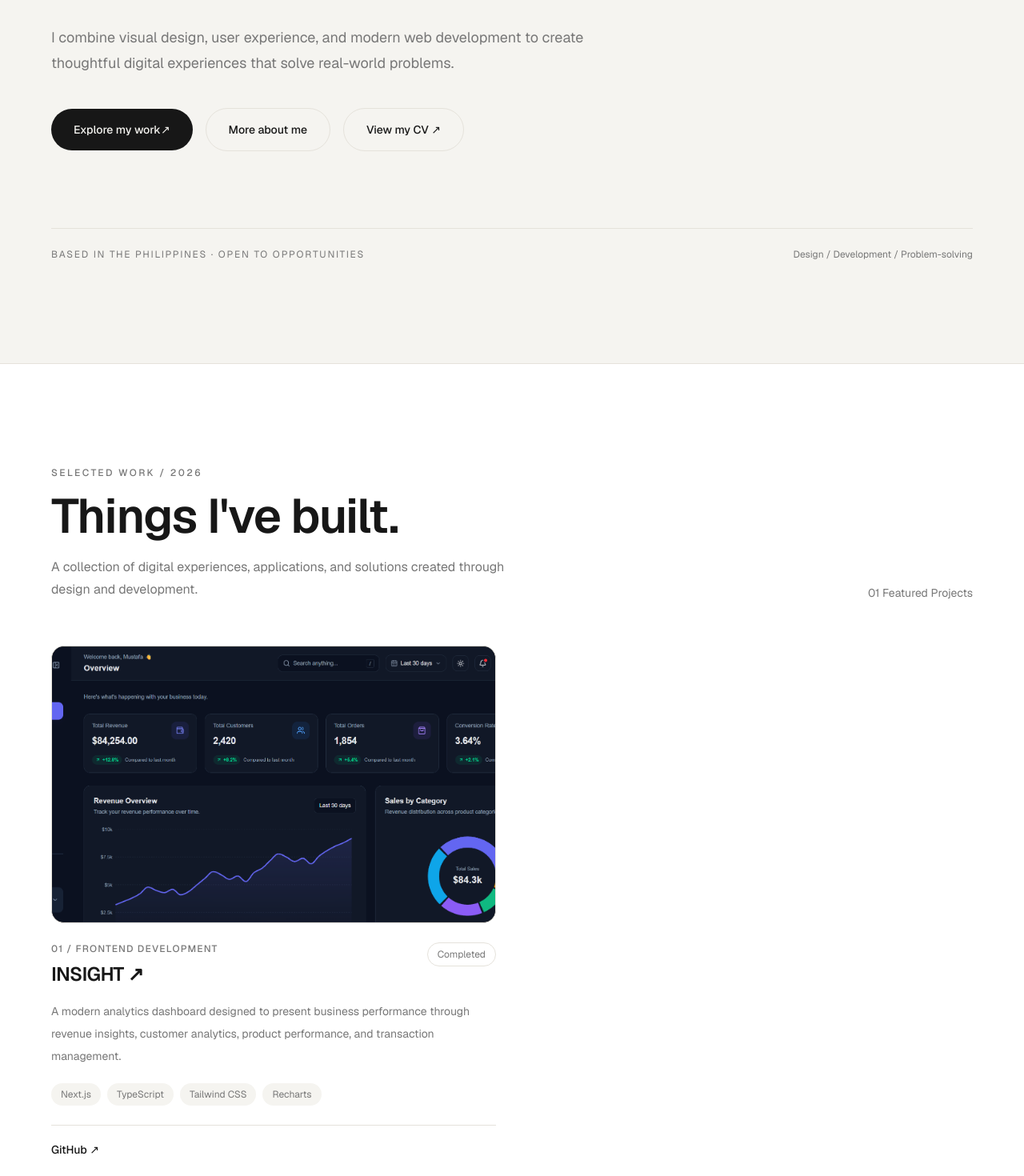
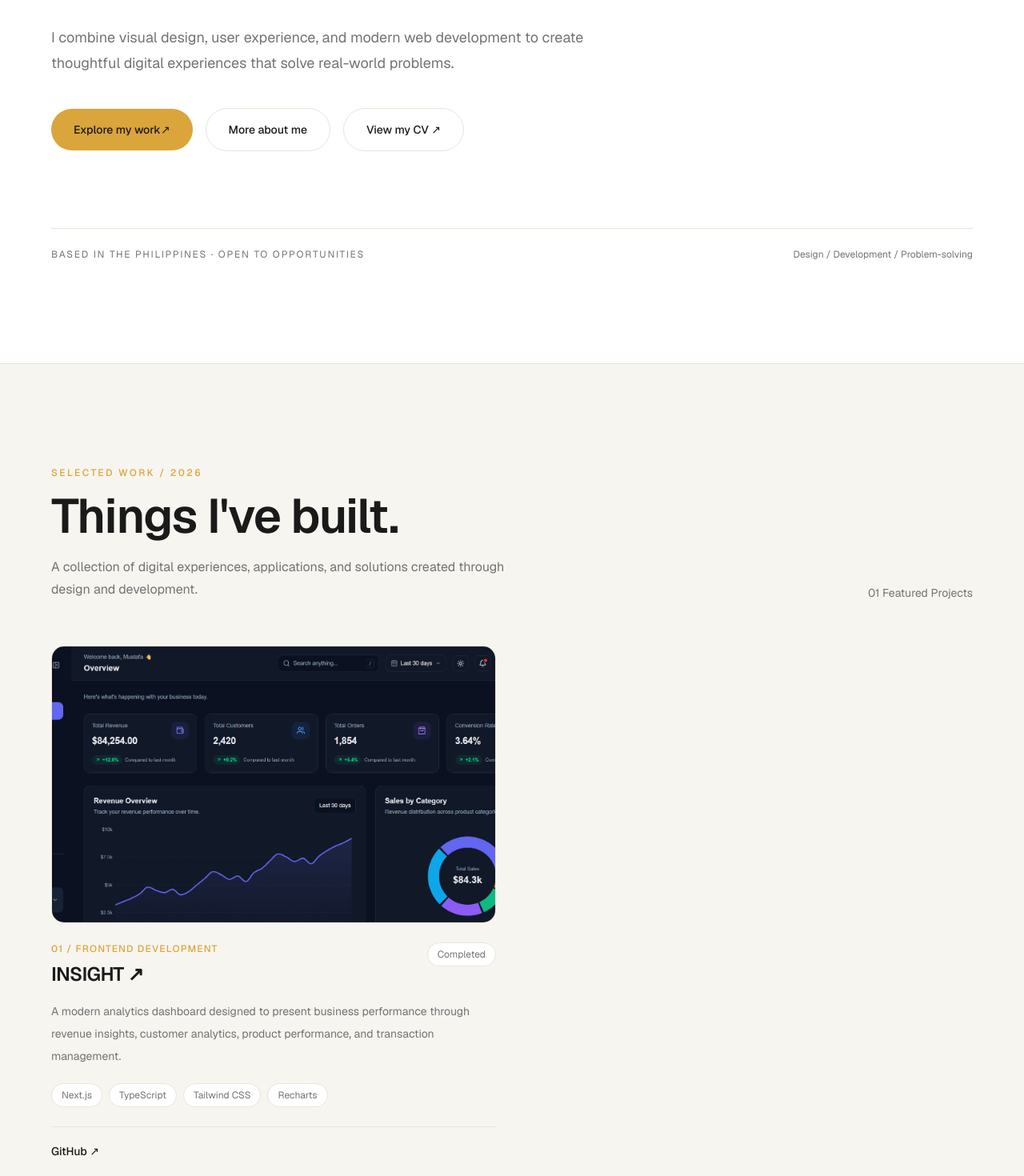
Before and after one commit to bongalonmuhammadmichael-png/developermustafa, a Next.js app: page / in a window 1280 px wide. Shown: the part 720-2190 px from the top of the page at 80% size. Built offline with nearby package versions, Linux system fonts and the light colour scheme.

Commit message:
Apply new golden mustard portfolio color theme

```diff
--- a/src/app/globals.css
+++ b/src/app/globals.css
@@ -1,27 +1,25 @@
 @import "tailwindcss";
-
 
 :root {
   color-scheme: light;
 
-  --background: #f5f4f0;
-  --foreground: #171717;
-  --muted: #777777;
-  --border: #e5e2db;
-  --accent: #a8b99a;
-  --surface: #ffffff;
+  --background: #ffffff;
+  --foreground: #1a1a1a;
+  --muted: #737373;
+  --border: #ebe5d9;
+  --accent: #daa53a;
+  --surface: #f7f5f0;
 }
-
 /* Dark theme */
 :root[data-theme="dark"] {
   color-scheme: dark;
 
-  --background: #171918;
-  --foreground: #f1f1ed;
-  --muted: #a1a5a0;
-  --border: #343936;
-  --accent: #a8b99a;
-  --surface: #202522;
+  --background: #1a1a1a;
+  --foreground: #f7f5f0;
+  --muted: #b8b3aa;
+  --border: #3a3732;
+  --accent: #daa53a;
+  --surface: #26231f;
 }
 
 
@@ -71,16 +69,18 @@ button {
   font: inherit;
 }
 
+
 /* Primary buttons */
 .button-primary {
-  background-color: var(--foreground);
-  color: var(--background);
+  background-color: var(--accent);
+  color: #1a1a1a;
   transition:
     background-color 250ms ease,
     color 250ms ease,
+    transform 200ms ease,
     opacity 200ms ease;
 }
 
 .button-primary:hover {
-  opacity: 0.85;
+  opacity: 0.88;
 }
--- a/src/components/layout/Footer.tsx
+++ b/src/components/layout/Footer.tsx
@@ -53,7 +53,7 @@ export default function Footer() {
                 <Link
                   key={link.label}
                   href={link.href}
-                  className="text-sm text-muted transition-colors hover:text-foreground"
+                  className="text-sm text-muted transition-colors hover:text-accent"
                 >
                   {link.label}
                 </Link>
--- a/src/components/layout/Navbar.tsx
+++ b/src/components/layout/Navbar.tsx
@@ -41,7 +41,7 @@ export default function Navbar() {
             <Link
               key={item.label}
               href={item.href}
-              className="text-sm text-muted transition-colors duration-200 hover:text-foreground"
+              className="text-sm text-muted transition-colors duration-200 hover:text-accent"
             >
               {item.label}
             </Link>
--- a/src/components/sections/FeaturedProjects.tsx
+++ b/src/components/sections/FeaturedProjects.tsx
@@ -17,7 +17,7 @@ export default function FeaturedProjects() {
         {/* Section Heading */}
         <div className="mb-14 flex flex-col gap-5 sm:flex-row sm:items-end sm:justify-between">
           <div>
-            <p className="mb-4 text-xs font-medium uppercase tracking-[0.2em] text-muted">
+            <p className="mb-4 text-xs font-medium uppercase tracking-[0.2em] text-accent">
               Selected Work / 2026
             </p>
 
@@ -41,10 +41,10 @@ export default function FeaturedProjects() {
           {featuredProjects.map((project, index) => (
             <article key={project.slug} className="group min-w-0">
 
-              {/* Actual Project Screenshot */}
+              {/* Project Screenshot */}
               <Link
                 href={`/projects/${project.slug}`}
-                className="relative block aspect-[16/10] overflow-hidden rounded-2xl border border-border bg-[#202321]"
+                className="relative block aspect-[16/10] overflow-hidden rounded-2xl border border-border bg-background transition-colors duration-300 hover:border-accent"
               >
                 <Image
                   src={project.image}
@@ -59,20 +59,20 @@ export default function FeaturedProjects() {
               <div className="mt-6">
                 <div className="flex items-start justify-between gap-4">
                   <div>
-                    <p className="text-xs font-medium uppercase tracking-widest text-muted">
+                    <p className="text-xs font-medium uppercase tracking-widest text-accent">
                       {String(index + 1).padStart(2, "0")} / {project.category}
                     </p>
 
                     <Link
                       href={`/projects/${project.slug}`}
-                      className="mt-2 inline-block text-2xl font-semibold tracking-tight transition-colors hover:text-muted"
+                      className="mt-2 inline-block text-2xl font-semibold tracking-tight transition-colors duration-200 hover:text-accent"
                     >
                       {project.title}
                       <span aria-hidden="true"> ↗</span>
                     </Link>
                   </div>
 
-                  <span className="rounded-full border border-border px-3 py-1.5 text-xs text-muted">
+                  <span className="rounded-full border border-border bg-background px-3 py-1.5 text-xs text-muted">
                     {project.status}
                   </span>
                 </div>
@@ -86,7 +86,7 @@ export default function FeaturedProjects() {
                   {project.technologies.map((technology) => (
                     <span
                       key={technology}
-                      className="rounded-full bg-background px-3 py-1.5 text-xs text-muted"
+                      className="rounded-full border border-border bg-background px-3 py-1.5 text-xs text-muted transition-colors duration-200 hover:border-accent hover:text-foreground"
                     >
                       {technology}
                     </span>
@@ -99,7 +99,7 @@ export default function FeaturedProjects() {
                     href={project.githubUrl}
                     target="_blank"
                     rel="noopener noreferrer"
-                    className="text-sm font-medium transition-colors hover:text-muted"
+                    className="text-sm font-medium transition-colors duration-200 hover:text-accent"
                   >
                     GitHub <span aria-hidden="true">↗</span>
                   </a>
@@ -109,7 +109,7 @@ export default function FeaturedProjects() {
                       href={project.liveUrl}
                       target="_blank"
                       rel="noopener noreferrer"
-                      className="text-sm font-medium transition-colors hover:text-muted"
+                      className="text-sm font-medium transition-colors duration-200 hover:text-accent"
                     >
                       Live Preview <span aria-hidden="true">↗</span>
                     </a>
```
